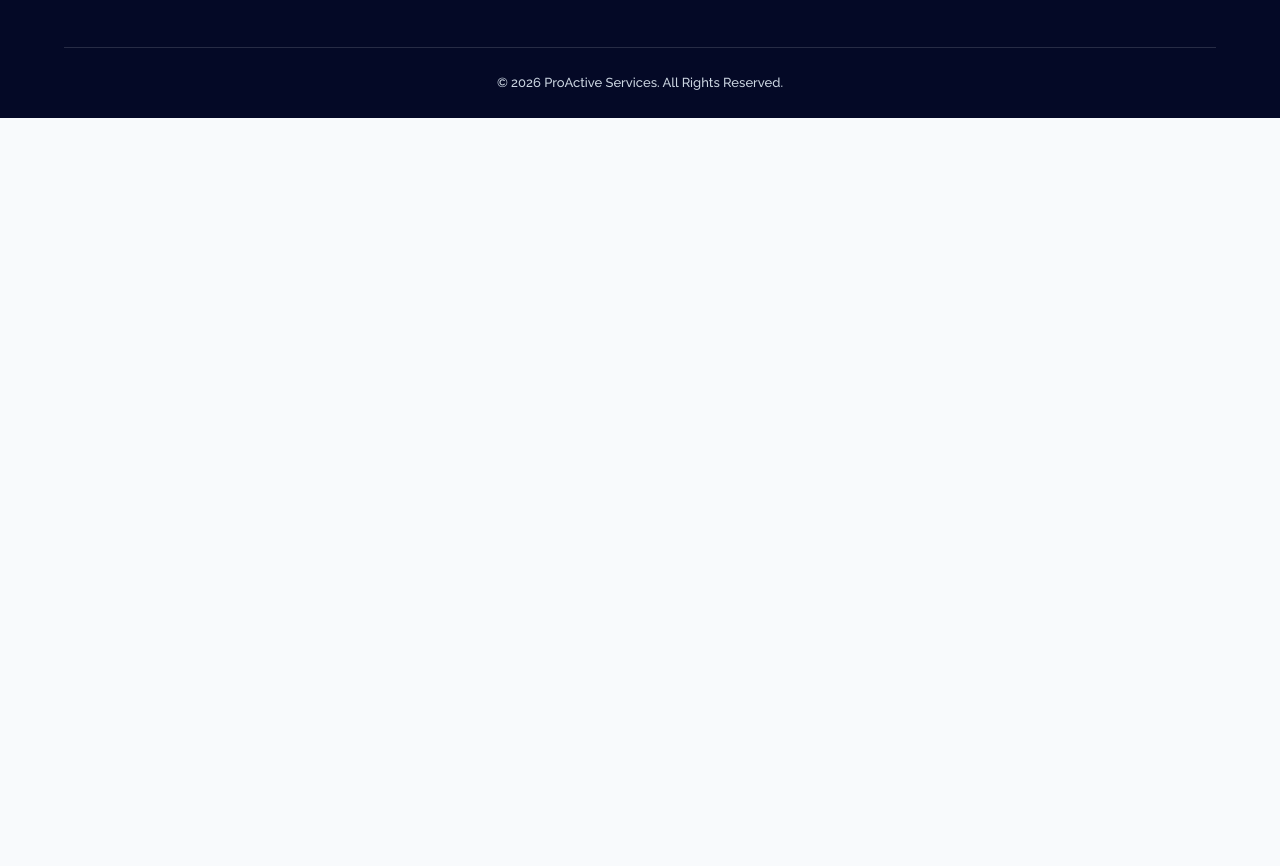
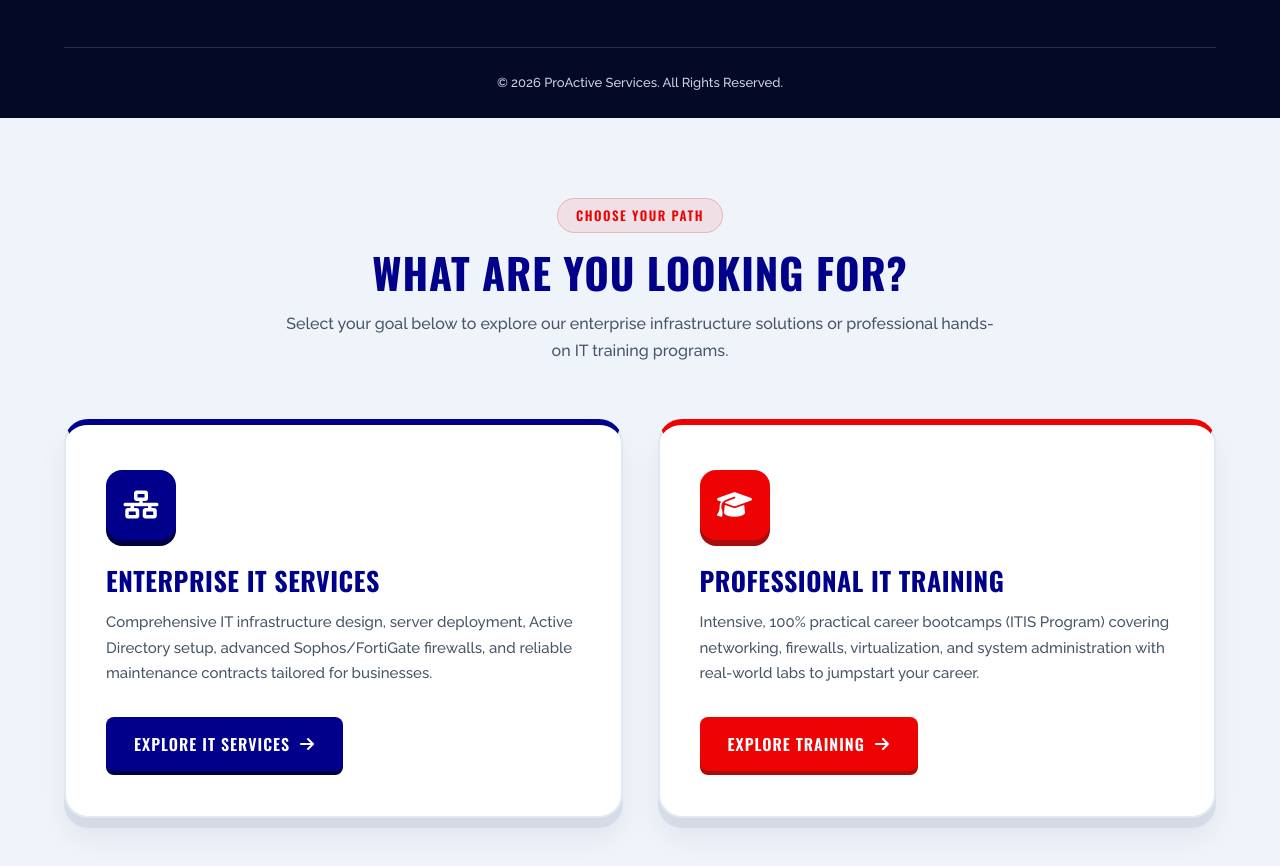
Before and after one commit to ahossam676/Website-Proactive, a plain HTML site: page index.html in a window 1280 px wide. Shown: the part 3584-4450 px from the top of the page. Before the commit the page ends 3702 px from the top, so only its background shows below. Drawn offline with nearby package versions, Linux system fonts and the light colour scheme.

Commit message:
Update index.html

```diff
--- a/index.html
+++ b/index.html
@@ -320,3 +320,47 @@ document.getElementById('google-sheet-form').addEventListener('submit', function
 </script>
 </body>
 </html>
+<!-- Dual Action Hub: Services vs Training Selection -->
+<section class="dual-hub-section">
+    <div class="container">
+        <div class="section-title" data-aos="fade-up">
+            <span style="color: #ED0303; background: rgba(237, 3, 3, 0.08); border-color: rgba(237, 3, 3, 0.2);">Choose Your Path</span>
+            <h2 style="font-family: 'Oswald', sans-serif; color: #00008b;">What Are You Looking For?</h2>
+            <p>Select your goal below to explore our enterprise infrastructure solutions or professional hands-on IT training programs.</p>
+        </div>
+
+        <div class="dual-hub-grid">
+            <!-- IT Services Card -->
+            <div class="hub-card it-service" data-aos="fade-right" data-tilt>
+                <div>
+                    <div class="hub-icon-box">
+                        <i class="fas fa-network-wired"></i>
+                    </div>
+                    <h3>Enterprise IT Services</h3>
+                    <p>
+                        Comprehensive IT infrastructure design, server deployment, Active Directory setup, advanced Sophos/FortiGate firewalls, and reliable maintenance contracts tailored for businesses.
+                    </p>
+                </div>
+                <a href="services.html" class="hub-btn it-btn">
+                    Explore IT Services <i class="fas fa-arrow-right"></i>
+                </a>
+            </div>
+
+            <!-- Training Card -->
+            <div class="hub-card training-service" data-aos="fade-left" data-tilt>
+                <div>
+                    <div class="hub-icon-box" style="background: #ED0303;">
+                        <i class="fas fa-graduation-cap"></i>
+                    </div>
+                    <h3>Professional IT Training</h3>
+                    <p>
+                        Intensive, 100% practical career bootcamps (ITIS Program) covering networking, firewalls, virtualization, and system administration with real-world labs to jumpstart your career.
+                    </p>
+                </div>
+                <a href="training.html" class="hub-btn training-btn">
+                    Explore Training <i class="fas fa-arrow-right"></i>
+                </a>
+            </div>
+        </div>
+    </div>
+</section>
```
